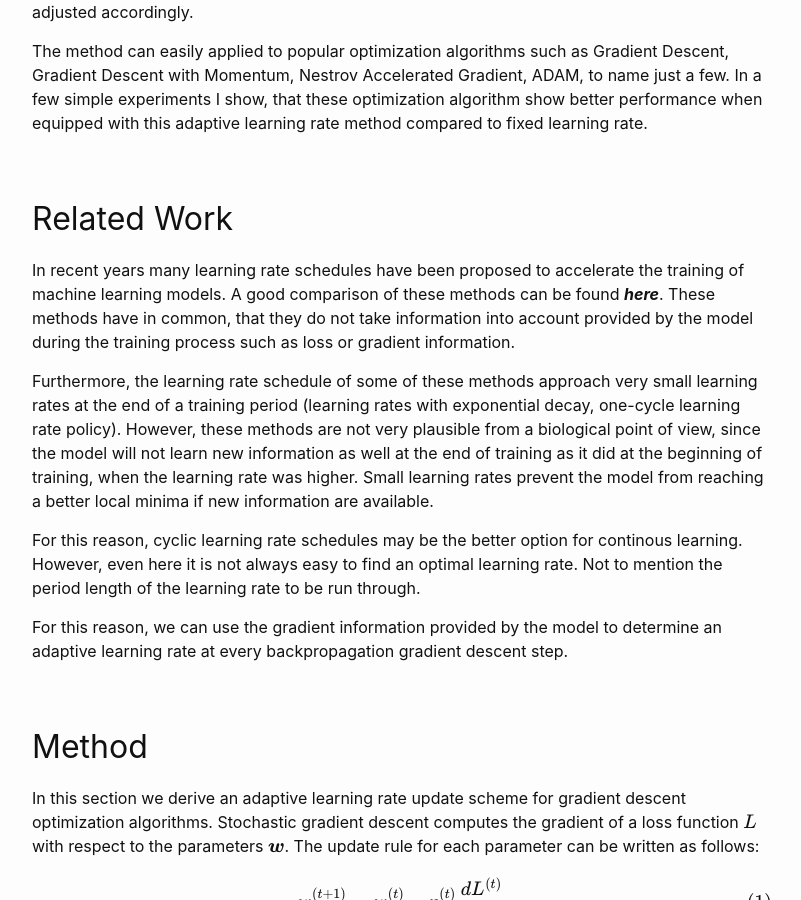
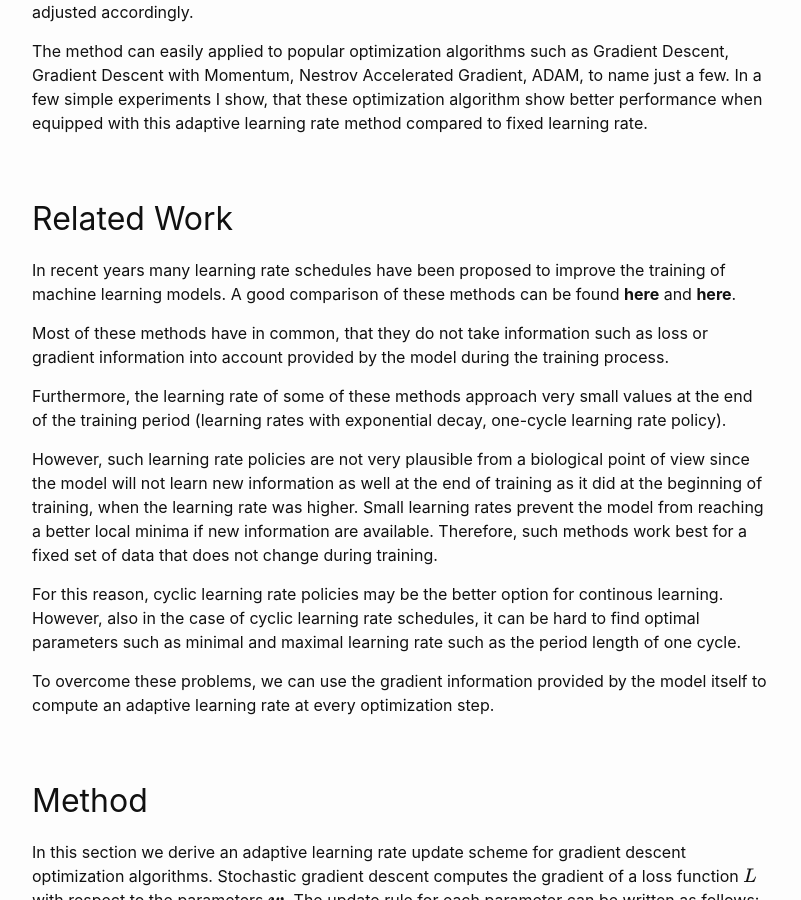
Before and after one commit to kaifishr/kaifishr.github.io, a Jekyll site: the page built from _posts/2020-12-12-adaptive-learning-rate-method.md, in a window 1280 px wide and 900 px high, scrolled down 617 px. Shown: the whole window, without its empty margins (238-1039 px from the left). Built offline with Jekyll 4.4.1, drawn with Linux system fonts in a browser that asks for light colours; formulas are drawn with MathJax 3.

Commit message:
- Worked on related work

```diff
--- a/_posts/2020-12-12-adaptive-learning-rate-method.md
+++ b/_posts/2020-12-12-adaptive-learning-rate-method.md
@@ -19,13 +19,17 @@ The method can easily applied to popular optimization algorithms such as Gradien
 
 ## Related Work
 
-In recent years many learning rate schedules have been proposed to accelerate the training of machine learning models. A good comparison of these methods can be found ***here***. These methods have in common, that they do not take information into account provided by the model during the training process such as loss or gradient information.
+In recent years many learning rate schedules have been proposed to improve the training of machine learning models. A good comparison of these methods can be found **here** and **here**.
 
-Furthermore, the learning rate schedule of some of these methods approach very small learning rates at the end of a training period (learning rates with exponential decay, one-cycle learning rate policy). However, these methods are not very plausible from a biological point of view, since the model will not learn new information as well at the end of training as it did at the beginning of training, when the learning rate was higher. Small learning rates prevent the model from reaching a better local minima if new information are available.
+Most of these methods have in common, that they do not take information such as loss or gradient information into account provided by the model during the training process.
 
-For this reason, cyclic learning rate schedules may be the better option for continous learning. However, even here it is not always easy to find an optimal learning rate. Not to mention the period length of the learning rate to be run through.
+Furthermore, the learning rate of some of these methods approach very small values at the end of the training period (learning rates with exponential decay, one-cycle learning rate policy).
 
-For this reason, we can use the gradient information provided by the model to determine an adaptive learning rate at every backpropagation gradient descent step.
+However, such learning rate policies are not very plausible from a biological point of view since the model will not learn new information as well at the end of training as it did at the beginning of training, when the learning rate was higher. Small learning rates prevent the model from reaching a better local minima if new information are available. Therefore, such methods work best for a fixed set of data that does not change during training.
+
+For this reason, cyclic learning rate policies may be the better option for continous learning. However, also in the case of cyclic learning rate schedules, it can be hard to find optimal parameters such as minimal and maximal learning rate such as the period length of one cycle.
+
+To overcome these problems, we can use the gradient information provided by the model itself to compute an adaptive learning rate at every optimization step.
 
 ## Method
 
```
